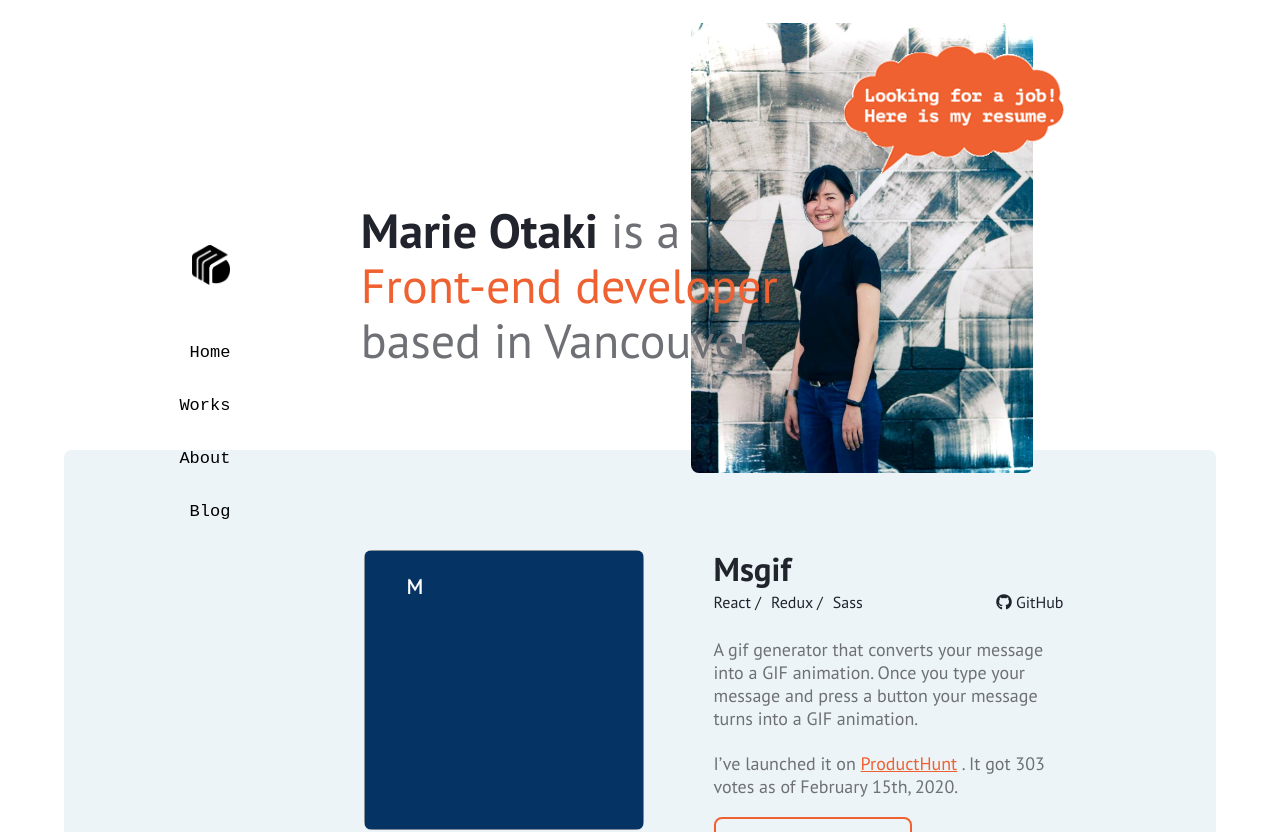
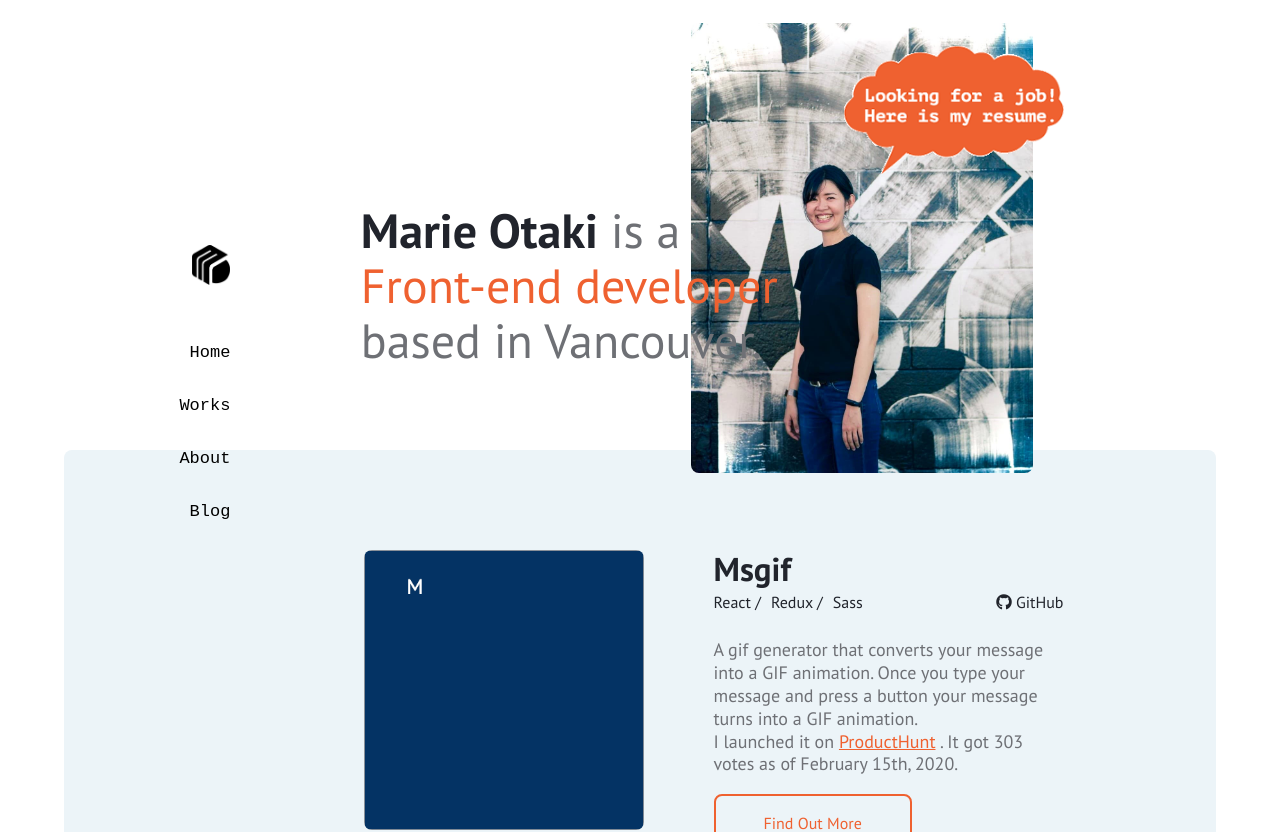
Before and after one commit to marieooq/react_portfolio, a React (Create React App) app: page / in a window 1280 px wide. Shown: the top 832 px of the page. Built offline with nearby package versions, Linux system fonts and the light colour scheme; a web font is replaced by a local one.

Commit message:
change the description of Msgif

```diff
--- a/src/pages/home/HomeContents.jsx
+++ b/src/pages/home/HomeContents.jsx
@@ -20,10 +20,7 @@ class HomeContents extends React.Component {
           <>
             A gif generator that converts your message into a GIF animation.
             Once you type your message and press a button your message turns
-            into a GIF animation.
-            <br />
-            <br />
-            I’ve launched it on{' '}
+            into a GIF animation. <br />I launched it on{' '}
             <a
               href="https://www.producthunt.com/posts/msgif"
               target="_blank"
--- a/src/pages/works/Works.jsx
+++ b/src/pages/works/Works.jsx
@@ -21,10 +21,7 @@ class Works extends React.Component {
           <>
             A gif generator that converts your message into a GIF animation.
             Once you type your message and press a button your message turns
-            into a GIF animation.
-            <br />
-            <br />
-            I’ve launched it on{' '}
+            into a GIF animation. <br />I launched it on{' '}
             <a
               href="https://www.producthunt.com/posts/msgif"
               target="_blank"
```
